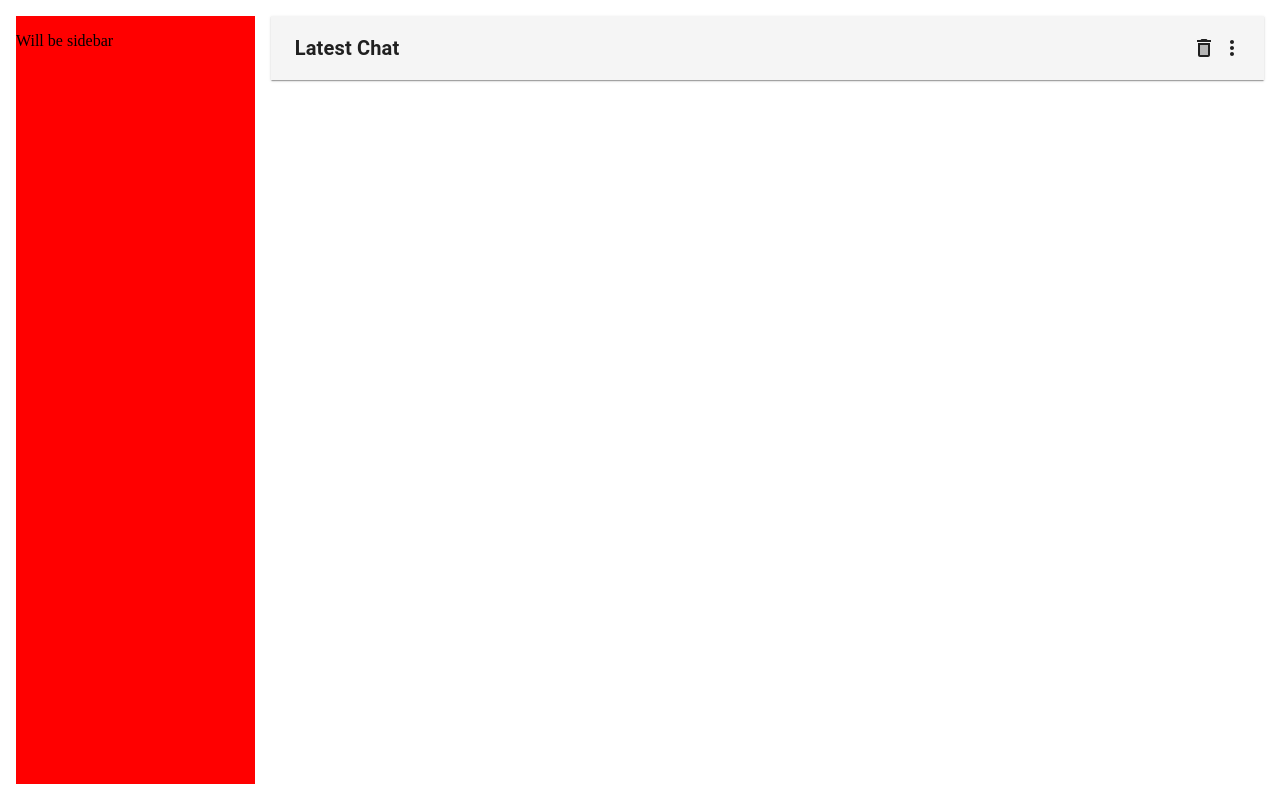
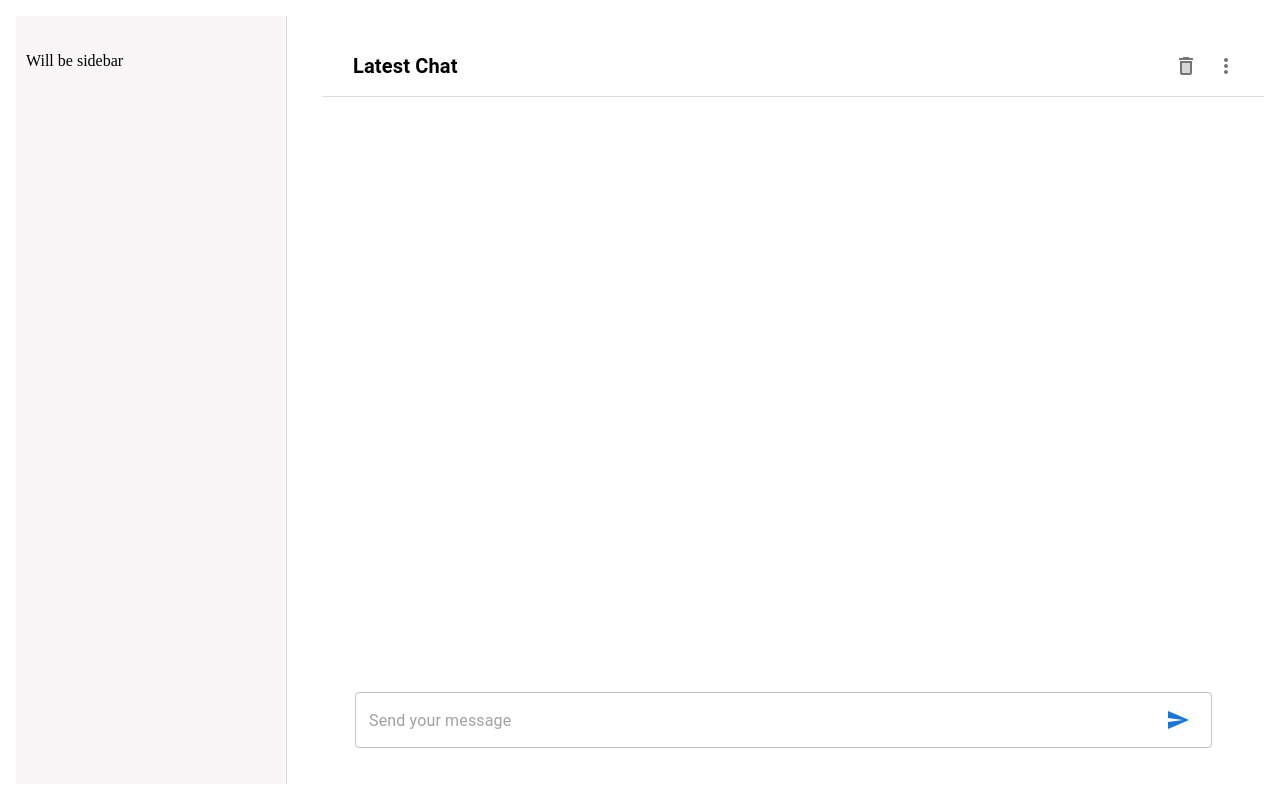
Before and after one commit to Zero-One-Operators/q2-frontend, a Next.js app: page / in a window 1280 px wide. Built offline with nearby package versions, Linux system fonts and the light colour scheme.

Commit message:
Add validate action

```diff
--- a/src/app/page.tsx
+++ b/src/app/page.tsx
@@ -1,6 +1,7 @@
 import SideBar from '@/components/sideBar';
 import Header from '@/components/Header';
 import { Box } from '@mui/material';
+import Chat from '@/components/Chat';
 
 export default function Home() {
   return (
@@ -8,21 +9,48 @@ export default function Home() {
       sx={{
         width: '100vw',
         height: '100vh',
-        margin: '0',
-        padding: '1em',
-        backgroundColor: 'white',
-        boxSizing: 'border-box',
         display: 'flex',
-        flexDirection: 'row',
       }}
     >
-      <SideBar />
-
-      <Box sx={{ backgroundColor: 'white', width: '100%', height: '300px', color: 'white' }}>
-        {/* ****** Put your components here ****** */}
-        {/* If we need more padding between the sidebar and the left page, we can add another box as a container here */}
+      <Box
+        sx={{
+          width: 250,
+          flexShrink: 0,
+          backgroundColor: '#f8f6f6',
+          borderRight: '1px solid #ddd',
+          marginTop: '1em',
+          marginLeft: '1em',
+          marginBottom: '1em',
+          display: 'flex',
+          flexDirection: 'column',
+          padding: '10px',
+        }}
+      >
+        <SideBar />
+      </Box>
+      <Box
+        sx={{
+          flexGrow: 1,
+          display: 'flex',
+          flexDirection: 'column',
+          backgroundColor: 'white',
+          margin: '1em',
+          overflow: 'hidden',
+          padding: '20px',
+        }}
+      >
         <Header />
-        <p> Put your header and chat components here </p>
+        <Box
+          sx={{
+            padding: 2,
+            flexGrow: 1,
+            display: 'flex',
+            alignItems: 'center',
+            justifyContent: 'center',
+          }}
+        >
+          <Chat />
+        </Box>
       </Box>
     </Box>
   );
--- /dev/null
+++ b/src/components/Chat.tsx
@@ -0,0 +1,139 @@
+'use client';
+import React, { useState, useEffect, useRef } from 'react';
+import {
+  Box,
+  Paper,
+  TextField,
+  List,
+  ListItem,
+  ListItemText,
+  IconButton,
+  CircularProgress,
+} from '@mui/material';
+import SendIcon from '@mui/icons-material/Send';
+import ChatBubbleOutlineIcon from '@mui/icons-material/ChatBubbleOutline';
+import PersonIcon from '@mui/icons-material/Person';
+
+interface Message {
+  message: string;
+  timestamp: string;
+  sender: string;
+}
+
+const Chat = () => {
+  const [messages, setMessages] = useState<Message[]>([]);
+  const [inputValue, setInputValue] = useState<string>('');
+  const [loading, setLoading] = useState<boolean>(false);
+  const messagesEndRef = useRef<HTMLDivElement | null>(null); // Reference for auto-scrolling
+
+  const scrollToBottom = () => {
+    messagesEndRef.current?.scrollIntoView({ behavior: 'smooth' });
+  };
+  useEffect(() => {
+    scrollToBottom();
+  }, [messages]);
+
+  const handleSend = async (): Promise<void> => {
+    const trimmed = inputValue.trim();
+    if (!trimmed) return;
+
+    const userMessage: Message = {
+      message: trimmed,
+      timestamp: new Date().toISOString(),
+      sender: 'User',
+    };
+
+    setMessages((prev) => [...prev, userMessage]);
+    setInputValue('');
+    setLoading(true);
+
+    // Simulate an API call
+    await new Promise((resolve) => setTimeout(resolve, 1000));
+
+    setMessages((prev) => [
+      ...prev,
+      {
+        message: 'Thinking...',
+        timestamp: new Date().toISOString(),
+        sender: 'Agent',
+      },
+    ]);
+    setLoading(false);
+  };
+
+  const formatTimestamp = (timestamp: string): string => {
+    const date = new Date(timestamp);
+    return date.toLocaleString(undefined, {
+      year: 'numeric',
+      month: 'short',
+      day: 'numeric',
+      hour: '2-digit',
+      minute: '2-digit',
+      hour12: true,
+    });
+  };
+
+  return (
+    <Box
+      sx={{
+        display: 'flex',
+        flexDirection: 'column',
+        height: '100%',
+        width: '100%',
+        padding: 2,
+      }}
+    >
+      <Box sx={{ flex: 1, overflowY: 'auto', mb: 2 }}>
+        <List>
+          {messages.map((msg, index) => (
+            <ListItem
+              key={index}
+              sx={{
+                display: 'flex',
+                justifyContent: msg.sender === 'User' ? 'flex-end' : 'flex-start',
+              }}
+            >
+              <Box sx={{ display: 'flex', alignItems: 'center', gap: 1 }}>
+                {msg.sender === 'Agent' && <ChatBubbleOutlineIcon color="action" />}
+                {msg.sender === 'User' && <PersonIcon color="primary" />}
+                <Paper
+                  sx={{
+                    p: 1.5,
+                    bgcolor: msg.sender === 'User' ? '#e3f2fd' : '#fff',
+                    maxWidth: '75%',
+                  }}
+                >
+                  <ListItemText primary={msg.message} secondary={formatTimestamp(msg.timestamp)} />
+                </Paper>
+              </Box>
+            </ListItem>
+          ))}
+        </List>
+        {loading && <CircularProgress size={24} sx={{ display: 'block', mx: 'auto', my: 1 }} />}
+        <div ref={messagesEndRef} />
+      </Box>
+
+      <Box sx={{ display: 'flex', gap: 1 }}>
+        <TextField
+          variant="outlined"
+          fullWidth
+          placeholder="Send your message"
+          value={inputValue}
+          onChange={(e) => setInputValue(e.target.value)}
+          onKeyDown={(e) => e.key === 'Enter' && handleSend()}
+          slotProps={{
+            input: {
+              endAdornment: (
+                <IconButton onClick={handleSend} color="primary">
+                  <SendIcon />
+                </IconButton>
+              ),
+            },
+          }}
+        />
+      </Box>
+    </Box>
+  );
+};
+
+export default Chat;
--- a/src/components/Header.tsx
+++ b/src/components/Header.tsx
@@ -1,6 +1,6 @@
 'use client';
 import React, { useState } from 'react';
-import { AppBar, Toolbar, Typography, IconButton, Menu, MenuItem, Box } from '@mui/material';
+import { Typography, IconButton, Menu, MenuItem, Box } from '@mui/material';
 import DeleteTwoToneIcon from '@mui/icons-material/DeleteTwoTone';
 import MoreVertTwoToneIcon from '@mui/icons-material/MoreVertTwoTone';
 
@@ -20,23 +20,25 @@ const Header = () => {
   };
 
   return (
-    <AppBar position="static" color="default" elevation={1}>
-      <Toolbar sx={{ justifyContent: 'space-between' }}>
+    <Box
+      sx={{
+        width: '97%',
+        bgcolor: 'white',
+        borderBottom: '1px solid #ddd',
+        padding: '10px 30px',
+        display: 'flex',
+        justifyContent: 'space-between',
+        alignItems: 'center',
+      }}
+    >
       <Typography variant="h6" fontWeight="bold">
         Latest Chat
       </Typography>
       <Box display="flex" alignItems="center">
-          <IconButton edge="end" color="inherit" aria-label="delete" onClick={handleDeleteClick}>
+        <IconButton color="default" aria-label="delete" onClick={handleDeleteClick}>
           <DeleteTwoToneIcon />
         </IconButton>
-          <Box position="relative">
-            <IconButton
-              edge="end"
-              color="inherit"
-              aria-label="more options"
-              onClick={handleMenuOpen}
-              sx={{ display: 'flex', justifyContent: 'center', alignItems: 'center' }}
-            >
+        <IconButton color="default" aria-label="more options" onClick={handleMenuOpen}>
           <MoreVertTwoToneIcon />
         </IconButton>
 
@@ -45,16 +47,14 @@ const Header = () => {
           open={Boolean(anchorEl)}
           onClose={handleMenuClose}
           keepMounted
-              anchorOrigin={{ vertical: 'bottom', horizontal: 'center' }}
-              transformOrigin={{ vertical: 'top', horizontal: 'center' }}
+          anchorOrigin={{ vertical: 'bottom', horizontal: 'right' }}
+          transformOrigin={{ vertical: 'top', horizontal: 'right' }}
         >
           <MenuItem onClick={handleMenuClose}>Option 1</MenuItem>
           <MenuItem onClick={handleMenuClose}>Option 2</MenuItem>
         </Menu>
       </Box>
     </Box>
-      </Toolbar>
-    </AppBar>
   );
 };
 
--- a/src/components/sideBar.tsx
+++ b/src/components/sideBar.tsx
@@ -9,9 +9,8 @@ const SideBar = () => {
         sx={{
           display: 'flex',
           height: '100%',
-          width: '300px',
-          marginRight: '1em',
-          backgroundColor: 'red',
+          width: '100%',
+          marginTop: '10px',
         }}
       >
         <p> Will be sidebar </p>
```
Lines whose indentation alone changed are shown as unchanged.
